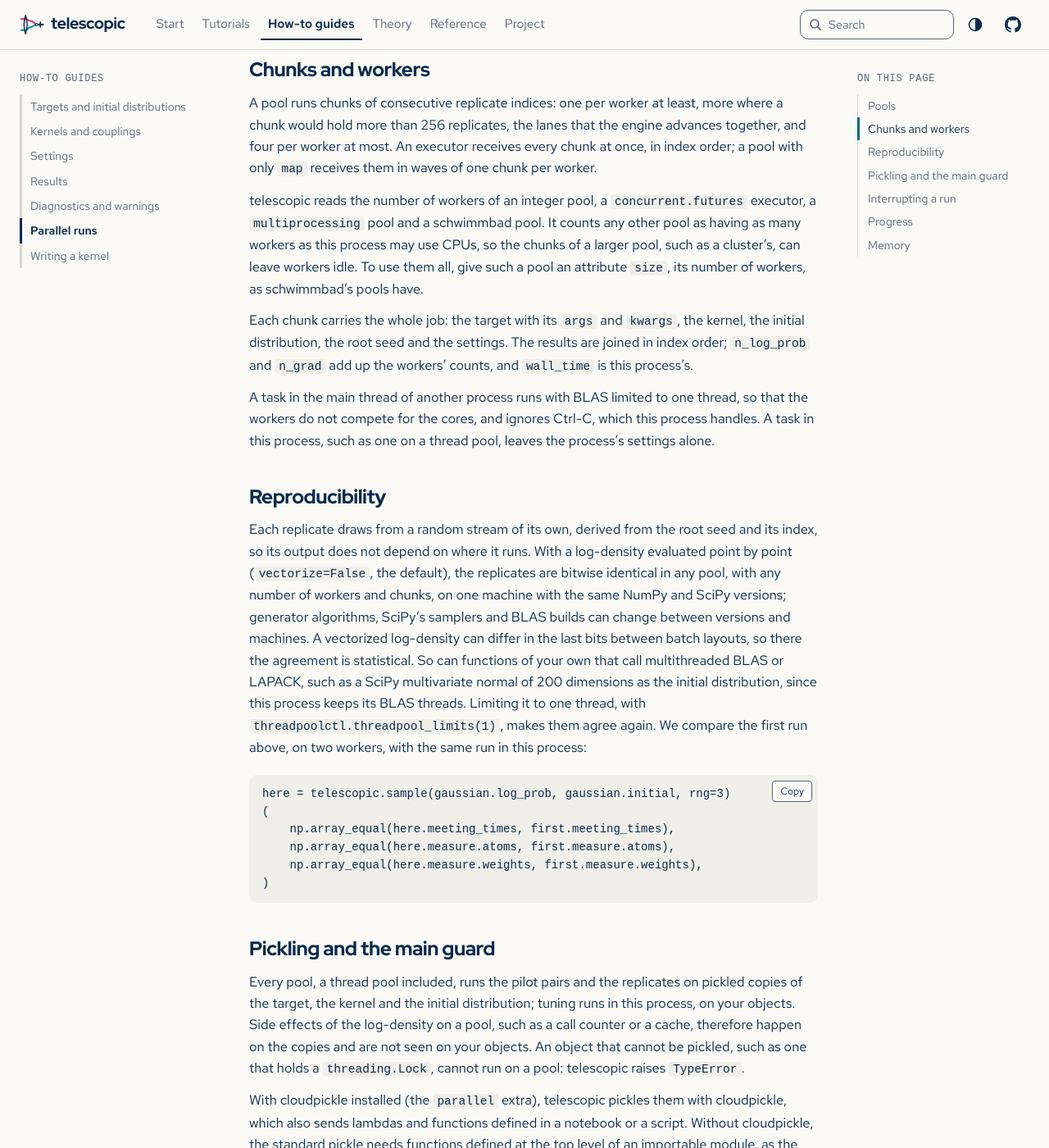
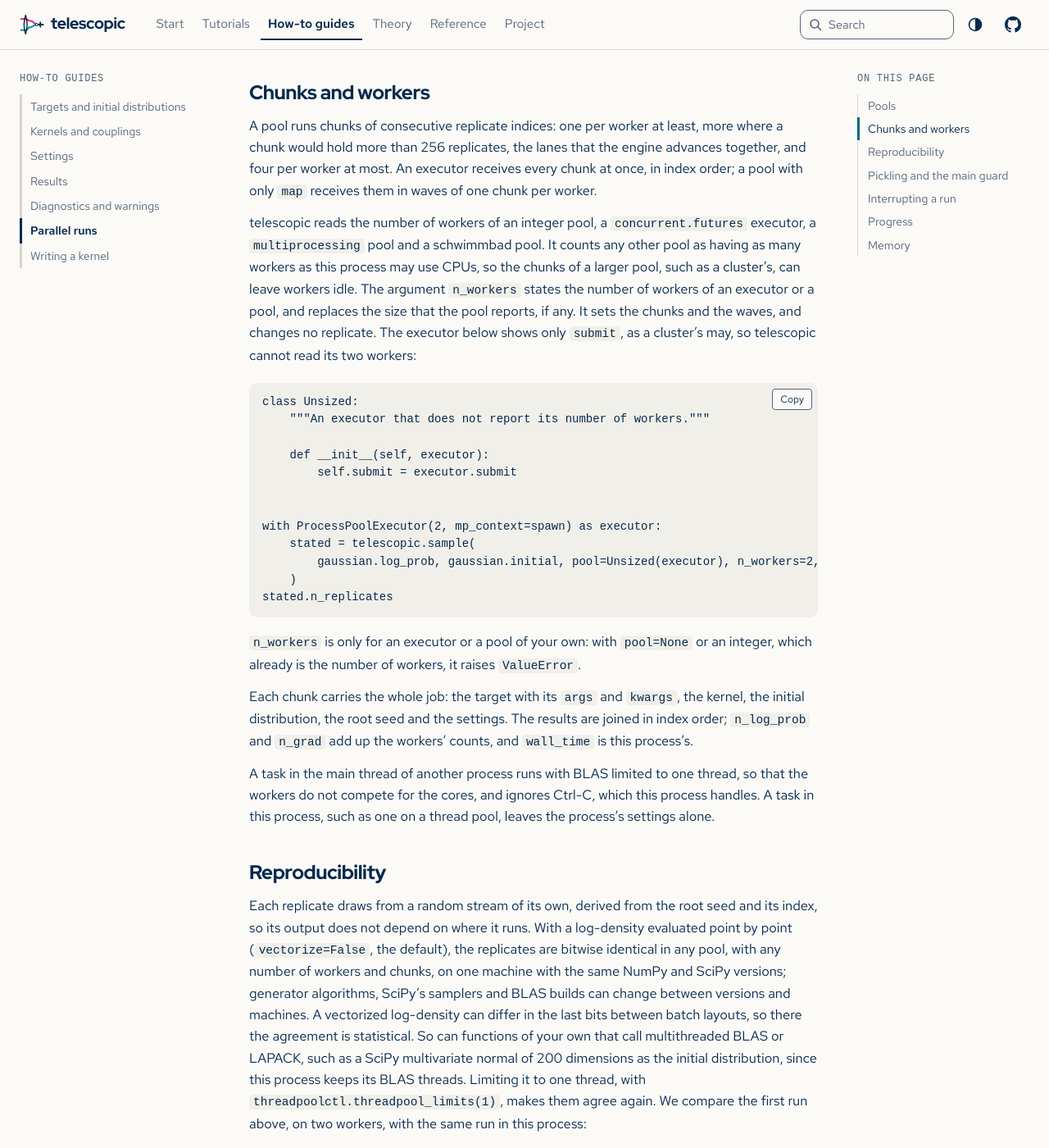
Before and after one commit to joshspeagle/telescopic, a Sphinx documentation site: the page built from docs/guide/parallel.md, in a window 1280 px wide and 1400 px high, scrolled down 1249 px. Shown: the whole window at 82% size. Built offline with Sphinx 7.4.7, drawn with Linux system fonts in a browser that asks for light colours; some web fonts are replaced; some of the changed text lies outside the part shown.

Commit message:
Show n_workers in the parallel guide and the test plan
The guide advised giving the pool a size attribute, which the argument replaces, and the test plan lists the new tests of the argument.

Co-Authored-By: Claude Fable 5.2 <noreply@anthropic.com>
Claude-Session: https://claude.ai/code/session_01JkqiRme7m1GkuqNnbDowQy

````diff
--- a/docs/guide/parallel.md
+++ b/docs/guide/parallel.md
@@ -10,7 +10,8 @@ mystnb:
 
 Replicates are independent, so they run in parallel without communicating. The `pool`
 argument of {func}`telescopic.sample` and {class}`telescopic.CoupledSampler` decides where
-the meeting-time pilot and the replicates run; the kernel is tuned in this process.
+the meeting-time pilot and the replicates run, and `n_workers` how many workers a pool of
+your own has, where it does not say; the kernel is tuned in this process.
 
 ## Pools
 
@@ -75,8 +76,36 @@ pool with only `map` receives them in waves of one chunk per worker.
 telescopic reads the number of workers of an integer pool, a `concurrent.futures`
 executor, a `multiprocessing` pool and a schwimmbad pool. It counts any other pool as
 having as many workers as this process may use CPUs, so the chunks of a larger pool, such
-as a cluster's, can leave workers idle. To use them all, give such a pool an attribute
-`size`, its number of workers, as schwimmbad's pools have.
+as a cluster's, can leave workers idle. The argument `n_workers` states the number of
+workers of an executor or a pool, and replaces the size that the pool reports, if any. It
+sets the chunks and the waves, and changes no replicate. The executor below shows only
+`submit`, as a cluster's may, so telescopic cannot read its two workers:
+
+```{code-cell} python
+class Unsized:
+    """An executor that does not report its number of workers."""
+
+    def __init__(self, executor):
+        self.submit = executor.submit
+
+
+with ProcessPoolExecutor(2, mp_context=spawn) as executor:
+    stated = telescopic.sample(
+        gaussian.log_prob, gaussian.initial, pool=Unsized(executor), n_workers=2, rng=3
+    )
+stated.n_replicates
+```
+
+```{code-cell} python
+:tags: [remove-cell]
+
+# The claim that n_workers changes no replicate: the same seed as the first run above.
+assert np.array_equal(stated.measure.atoms, first.measure.atoms)
+assert np.array_equal(stated.measure.weights, first.measure.weights)
+```
+
+`n_workers` is only for an executor or a pool of your own: with `pool=None` or an integer,
+which already is the number of workers, it raises `ValueError`.
 
 Each chunk carries the whole job: the target with its `args` and `kwargs`, the kernel, the
 initial distribution, the root seed and the settings. The results are joined in index
````
Also changed, not shown: docs/design/test-plan.md (+1 -0 lines).
